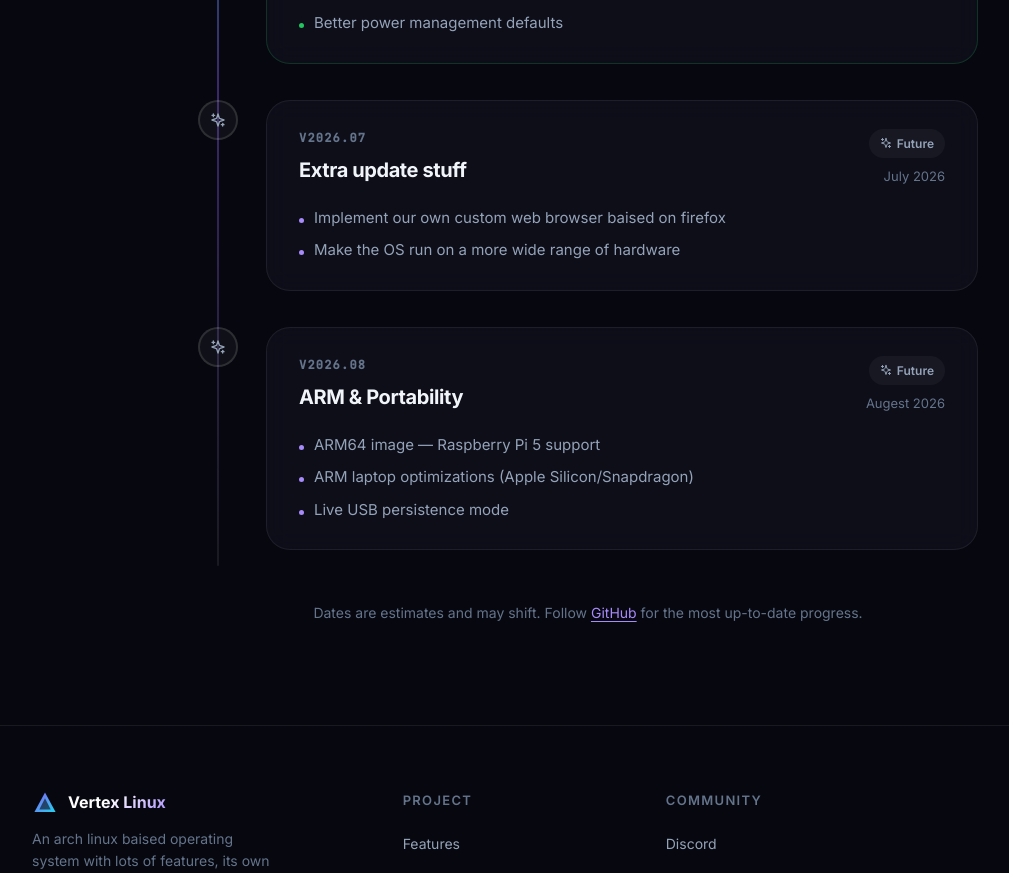
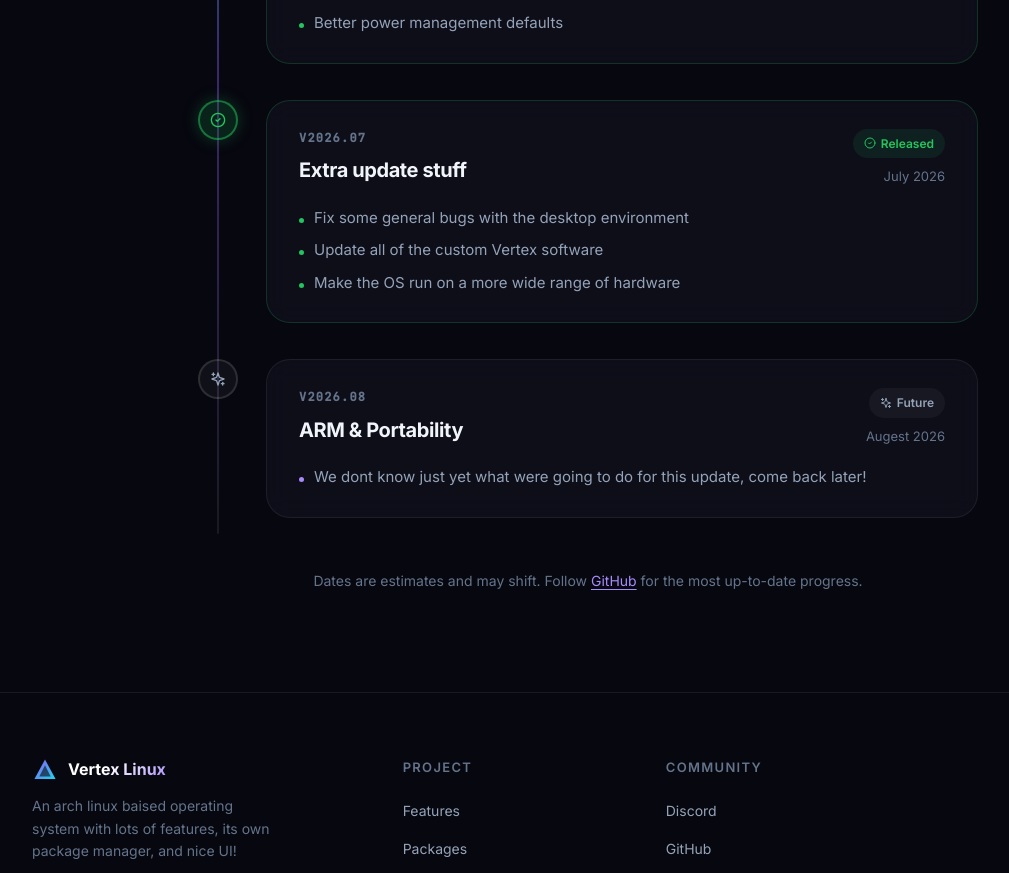
Before and after one commit to Vertex-Linux/Vertex-Website, a React (Vite) app: page /roadmap in a window 1280 px wide. Shown: the part 1000-1873 px from the top of the page, without its empty margins (52-1061 px from the left). Built offline with nearby package versions, Linux system fonts and the light colour scheme.

Commit message:
Update roadmap

```diff
--- a/src/pages/Roadmap.tsx
+++ b/src/pages/Roadmap.tsx
@@ -44,9 +44,10 @@
     version: 'v2026.07',
     date: 'July 2026',
     title: 'Extra update stuff',
-    status: 'future',
+    status: 'shipped',
     items: [
-      { text: 'Implement our own custom web browser baised on firefox' },
+      { text: 'Fix some general bugs with the desktop environment' },
+      { text: 'Update all of the custom Vertex software' },
       { text: 'Make the OS run on a more wide range of hardware' },
     ],
   },
@@ -56,9 +57,7 @@
     title: 'ARM & Portability',
     status: 'future',
     items: [
-      { text: 'ARM64 image — Raspberry Pi 5 support' },
-      { text: 'ARM laptop optimizations (Apple Silicon/Snapdragon)' },
-      { text: 'Live USB persistence mode' },
+      { text: 'We dont know just yet what were going to do for this update, come back later!' }
     ],
   },
 ]
```
